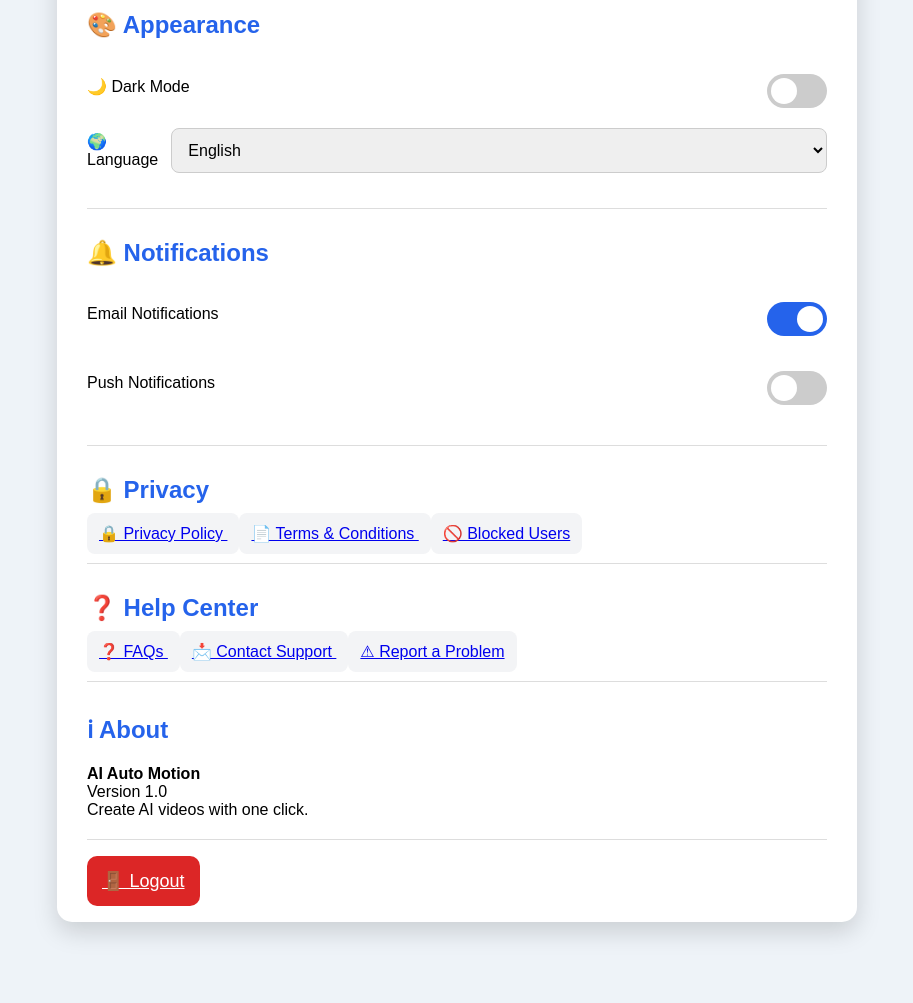
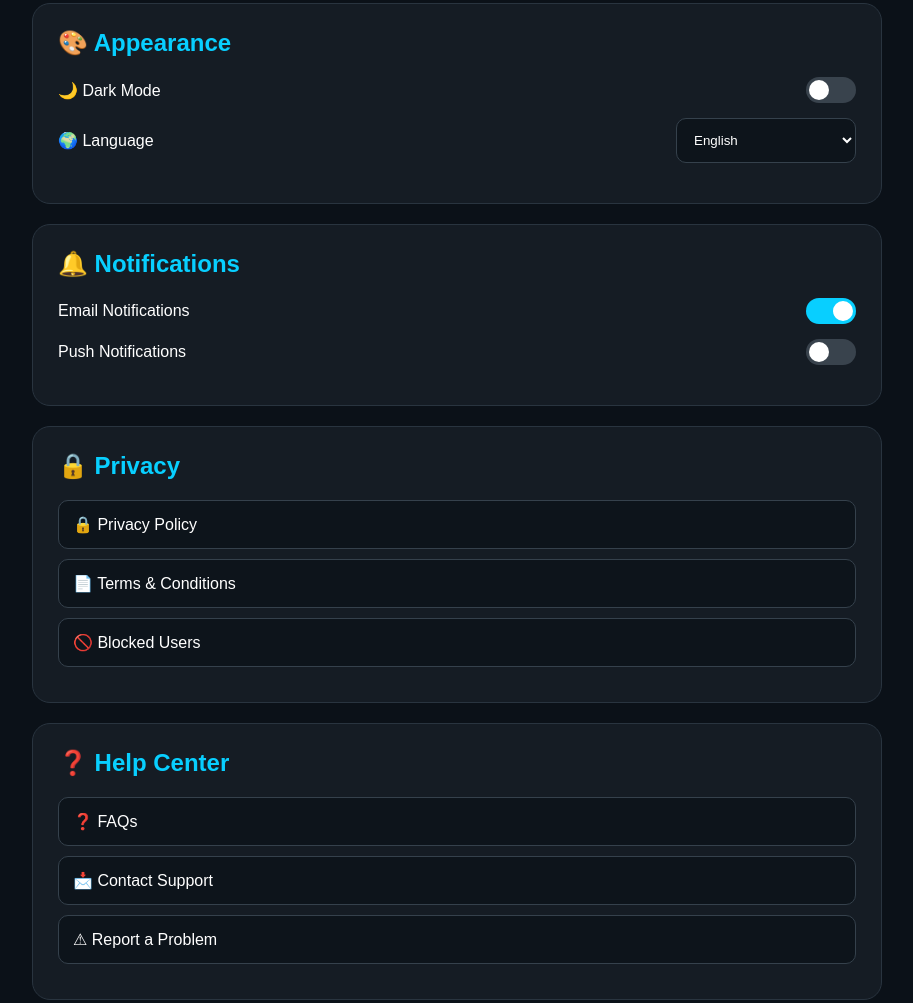
Before and after one commit to mehmonajabeen/auto-motion-, a website: page setting.html in a window 1280 px wide. Shown: the part 526-1529 px from the top of the page, without its empty margins (183-1096 px from the left). Before the commit the page ends 1488 px from the top, so only its background shows below. Drawn offline with Linux system fonts and the light colour scheme.

Commit message:
Update setting.css

```diff
--- a/setting.css
+++ b/setting.css
@@ -1,199 +1,340 @@
-*{
-    margin:0;
-    padding:0;
-    box-sizing:border-box;
-    font-family:Arial, Helvetica, sans-serif;
+* {
+    margin: 0;
+    padding: 0;
+    box-sizing: border-box;
 }
 
-body{
-    background:#eef3f8;
-    transition:0.4s;
+body {
+
+    font-family: Arial, sans-serif;
+
+    background: #0b1118;
+
+    color: white;
+
+    min-height: 100vh;
 }
 
-.container{
-    width:90%;
-    max-width:800px;
-    margin:40px auto;
-    background:#fff;
-    padding:30px;
-    border-radius:15px;
-    box-shadow:0 10px 25px rgba(0,0,0,.15);
+
+/* MAIN CONTAINER */
+
+.container {
+
+    width: 90%;
+
+    max-width: 850px;
+
+    margin: 40px auto;
+
+    padding-bottom: 50px;
 }
 
-h1{
-    text-align:center;
-    color:#2563eb;
-    margin-bottom:30px;
+
+/* PAGE TITLE */
+
+h1 {
+
+    text-align: center;
+
+    margin-bottom: 30px;
+
+    color: #08cfff;
 }
 
-.section{
-    margin-bottom:30px;
-    padding-bottom:20px;
-    border-bottom:1px solid #ddd;
+
+/* SECTION */
+
+.section {
+
+    background: #151c24;
+
+    border: 1px solid #29343f;
+
+    border-radius: 18px;
+
+    padding: 25px;
+
+    margin-bottom: 20px;
 }
 
-.section h2{
-    color:#2563eb;
-    margin-bottom:20px;
+
+/* SECTION TITLE */
+
+.section h2 {
+
+    color: #08cfff;
+
+    margin-bottom: 20px;
 }
 
-label{
-    display:block;
-    margin-top:15px;
-    margin-bottom:5px;
-    font-weight:bold;
+
+/* LABEL */
+
+.section label {
+
+    display: block;
+
+    margin-top: 15px;
+
+    margin-bottom: 7px;
 }
 
-input,select{
-    width:100%;
-    padding:12px;
-    border:1px solid #ccc;
-    border-radius:8px;
-    font-size:16px;
+
+/* INPUT + SELECT */
+
+input,
+select {
+
+    width: 100%;
+
+    padding: 13px;
+
+    border-radius: 10px;
+
+    border: 1px solid #35414c;
+
+    background: #0d141b;
+
+    color: white;
+
+    outline: none;
 }
 
-.setting{
-    display:flex;
-    justify-content:space-between;
-    align-items:center;
-    margin:15px 0;
+
+/* SAVE BUTTON */
+
+.save {
+
+    margin-top: 20px;
+
+    width: 100%;
+
+    padding: 14px;
+
+    border: none;
+
+    border-radius: 10px;
+
+    background: #08cfff;
+
+    color: #000;
+
+    font-size: 16px;
+
+    font-weight: bold;
+
+    cursor: pointer;
 }
 
-.menu-btn{
-    width:100%;
-    padding:12px;
-    margin-top:10px;
-    border:none;
-    border-radius:8px;
-    background:#f3f4f6;
-    cursor:pointer;
-    font-size:16px;
-    transition:.3s;
+.save:hover {
+
+    background: #00b8e6;
 }
 
-.menu-btn:hover{
-    background:#2563eb;
-    color:white;
+
+/* SETTING ROW */
+
+.setting {
+
+    display: flex;
+
+    align-items: center;
+
+    justify-content: space-between;
+
+    margin: 15px 0;
 }
 
-.save{
-    margin-top:20px;
-    width:100%;
-    padding:14px;
-    background:#2563eb;
-    color:white;
-    border:none;
-    border-radius:8px;
-    font-size:17px;
-    cursor:pointer;
+
+/* LANGUAGE */
+
+.setting select {
+
+    width: 180px;
 }
 
-.save:hover{
-    background:#1d4ed8;
+
+/* SWITCH */
+
+.switch {
+
+    position: relative;
+
+    display: inline-block !important;
+
+    width: 50px;
+
+    height: 26px;
+
+    margin: 0 !important;
 }
 
-.logout{
-    width:100%;
-    padding:15px;
-    background:#dc2626;
-    color:white;
-    border:none;
-    border-radius:10px;
-    font-size:18px;
-    cursor:pointer;
+.switch input {
+
+    display: none;
 }
 
-.logout:hover{
-    background:#b91c1c;
+.slider {
+
+    position: absolute;
+
+    cursor: pointer;
+
+    inset: 0;
+
+    background: #39434d;
+
+    border-radius: 30px;
+
+    transition: 0.3s;
 }
 
-/* Toggle Switch */
+.slider:before {
 
-.switch{
-    position:relative;
-    display:inline-block;
-    width:60px;
-    height:34px;
+    content: "";
+
+    position: absolute;
+
+    width: 20px;
+
+    height: 20px;
+
+    left: 3px;
+
+    top: 3px;
+
+    background: white;
+
+    border-radius: 50%;
+
+    transition: 0.3s;
 }
 
-.switch input{
-    display:none;
+.switch input:checked + .slider {
+
+    background: #08cfff;
 }
 
-.slider{
-    position:absolute;
-    top:0;
-    left:0;
-    right:0;
-    bottom:0;
-    background:#ccc;
-    border-radius:34px;
-    transition:.4s;
+.switch input:checked + .slider:before {
+
+    transform: translateX(24px);
 }
 
-.slider:before{
-    position:absolute;
-    content:"";
-    width:26px;
-    height:26px;
-    left:4px;
-    bottom:4px;
-    background:white;
-    border-radius:50%;
-    transition:.4s;
+
+/* MENU LINKS */
+
+.menu-btn {
+
+    display: block;
+
+    width: 100%;
+
+    padding: 14px;
+
+    margin: 10px 0;
+
+    background: #0d141b;
+
+    color: white;
+
+    border: 1px solid #35414c;
+
+    border-radius: 10px;
+
+    text-decoration: none;
+
+    text-align: left;
+
+    font-size: 16px;
+
+    cursor: pointer;
+
+    transition: 0.3s;
 }
 
-input:checked + .slider{
-    background:#2563eb;
+.menu-btn:hover {
+
+    background: #08cfff;
+
+    color: #000;
+
+    border-color: #08cfff;
 }
 
-input:checked + .slider:before{
-    transform:translateX(26px);
+
+/* LOGOUT */
+
+.logout {
+
+    display: block;
+
+    width: 100%;
+
+    padding: 15px;
+
+    margin-top: 10px;
+
+    border-radius: 12px;
+
+    background: #e53935;
+
+    color: white;
+
+    font-size: 17px;
+
+    font-weight: bold;
+
+    cursor: pointer;
+
+    text-align: center;
+
+    text-decoration: none;
+
+    transition: 0.3s;
 }
 
-/* Dark Mode */
+.logout:hover {
 
-.dark{
-    background:#121212;
+    background: #ff5252;
 }
 
-.dark .container{
-    background:#1f1f1f;
-    color:white;
+
+/* DARK MODE */
+
+body.dark-mode {
+
+    background: #05080c;
 }
 
-.dark h1,
-.dark h2{
-    color:#60a5fa;
-}
 
-.dark input,
-.dark select{
-    background:#2b2b2b;
-    color:white;
-    border:1px solid #555;
-}
+/* MOBILE */
 
-.dark .menu-btn{
-    background:#333;
-    color:white;
-}
+@media (max-width: 600px) {
 
-.dark .menu-btn:hover{
-    background:#2563eb;
-}
+    .container {
 
-@media(max-width:768px){
+        width: 94%;
 
-.container{
-    width:95%;
-    padding:20px;
-}
+        margin-top: 20px;
 
-.setting{
-    flex-direction:column;
-    align-items:flex-start;
-    gap:10px;
-}
+    }
+
+    .section {
+
+        padding: 20px;
+
+    }
+
+    .setting {
+
+        gap: 15px;
+
+    }
+
+    .setting select {
+
+        width: 150px;
+
+    }
 
 }
```
